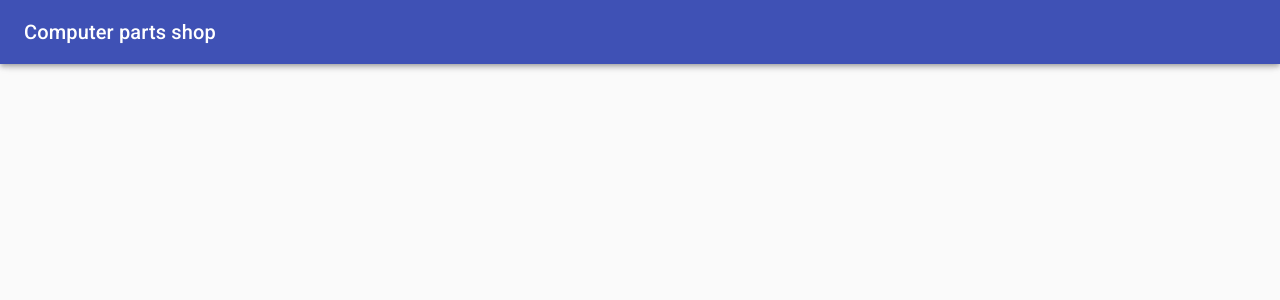
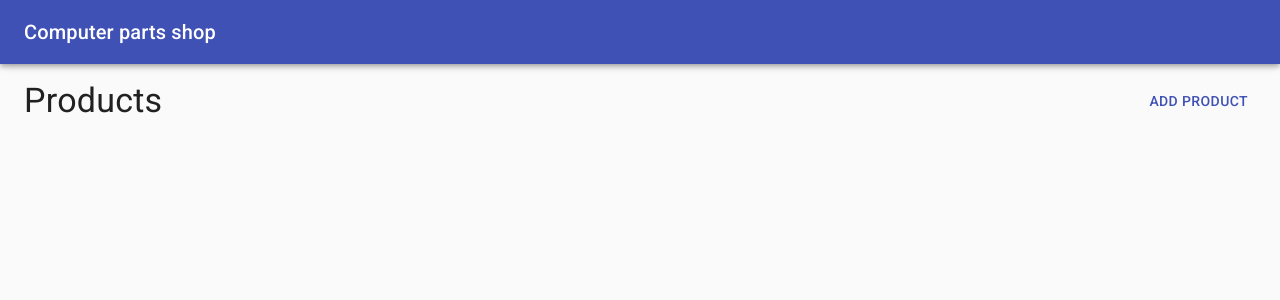
Before and after one commit to azat-nasyrov-dev/shop-app, a React (Create React App) app in the folder client/: page / in a window 1280 px wide. Shown: the top 300 px of the page. Built offline with nearby package versions, Linux system fonts and the light colour scheme.

Commit message:
Created a container in which there will be lists of products in the future

```diff
--- a/client/src/App.js
+++ b/client/src/App.js
@@ -1,6 +1,9 @@
 import React from 'react';
+import {Route, Switch} from 'react-router-dom';
 import CssBaseline from '@material-ui/core/CssBaseline';
 import AppToolbar from './components/UI/AppToolbar/AppToolbar';
+import Container from '@material-ui/core/Container';
+import Products from './containers/Products/Products';
 
 const App = () => (
   <>
@@ -8,7 +11,14 @@ const App = () => (
     <header>
       <AppToolbar/>
     </header>
+    <main>
+      <Container maxWidth="xl">
+        <Switch>
+          <Route path="/" exact component={Products}/>
+        </Switch>
+      </Container>
+    </main>
   </>
-)
+);
 
 export default App;
--- a/client/src/components/UI/AppToolbar/AppToolbar.js
+++ b/client/src/components/UI/AppToolbar/AppToolbar.js
@@ -3,7 +3,7 @@ import AppBar from '@material-ui/core/AppBar';
 import Toolbar from '@material-ui/core/Toolbar';
 import Typography from '@material-ui/core/Typography';
 import {Link} from 'react-router-dom';
-import {makeStyles} from "@material-ui/core";
+import {makeStyles} from '@material-ui/core';
 
 const useStyles = makeStyles(theme => ({
   mainLink: {
--- /dev/null
+++ b/client/src/containers/Products/Products.js
@@ -0,0 +1,22 @@
+import React from 'react';
+import Grid from '@material-ui/core/Grid';
+import Typography from '@material-ui/core/Typography';
+import {Link} from 'react-router-dom';
+import Button from '@material-ui/core/Button';
+
+const Products = () => {
+  return (
+    <Grid container direction="column" spacing={2}>
+      <Grid item container direction="row" justify="space-between" alignItems="center">
+        <Grid item>
+          <Typography variant="h4">Products</Typography>
+        </Grid>
+        <Grid item>
+          <Button color="primary" component={Link} to="/products/new">Add product</Button>
+        </Grid>
+      </Grid>
+    </Grid>
+  );
+};
+
+export default Products;
```
